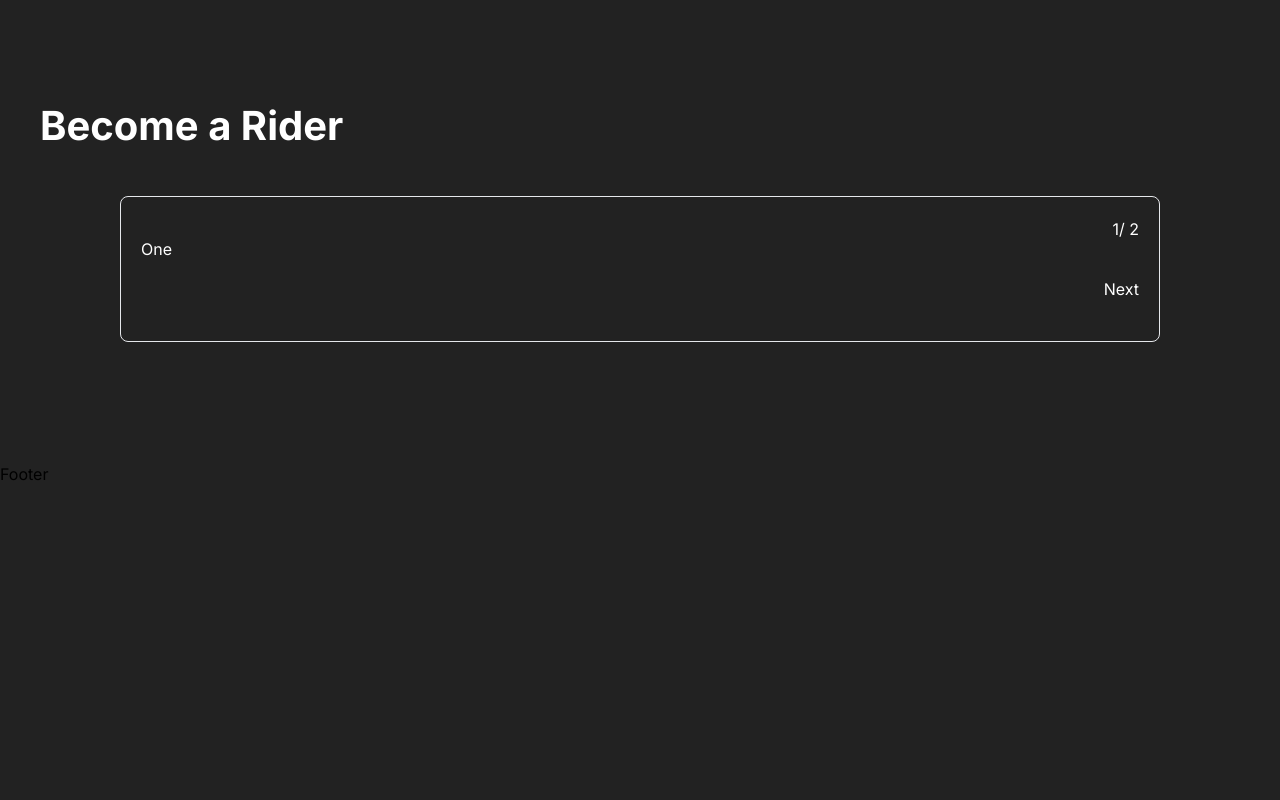
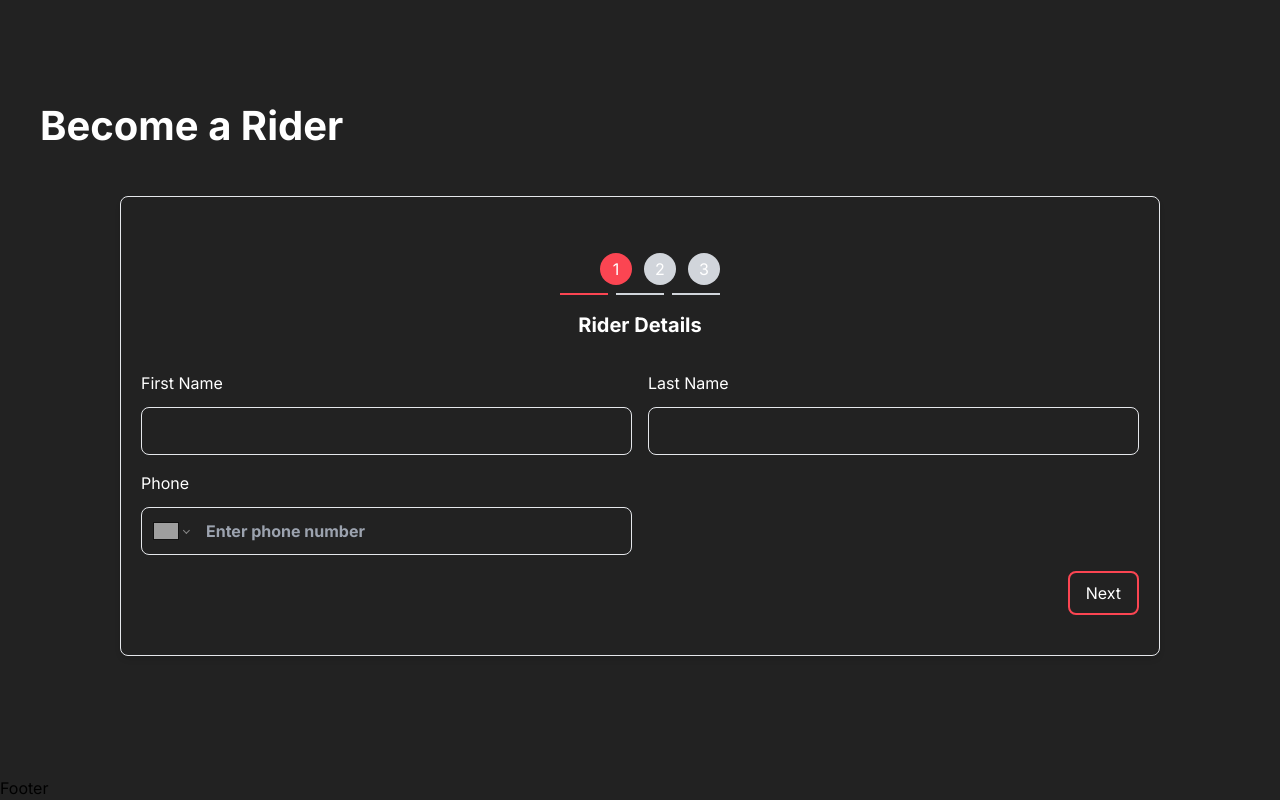
Before and after one commit to komenAnna/Songa, a Next.js app: page / in a window 1280 px wide. Shown: the part 800-1600 px from the top of the page. Before the commit the page ends 1286 px from the top, so only its background shows below. Built offline with nearby package versions, Linux system fonts and the light colour scheme; grey boxes are pictures that could not be loaded.

Commit message:
[update]: finished with the rider's personal details

```diff
--- /dev/null
+++ b/app/components/Elements/Forms/FormWrapper.tsx
@@ -0,0 +1,15 @@
+import React, { ReactNode } from 'react'
+
+type FormWrapperProps = {
+    title: string;
+    children: ReactNode
+}
+
+export default function FormWrapper({title, children}: FormWrapperProps) {
+  return (
+    <>
+      <h2 className='text-center font-bold text-xl m-0 mb-[2rem]'>{title}</h2>
+    <div className='grid gap-[1rem] justify-start grid-cols-2'> {children}</div>
+    </>
+  )
+}
--- /dev/null
+++ b/app/components/Elements/Forms/ImageUploader.tsx
@@ -0,0 +1,38 @@
+import Image from 'next/image';
+import React, { useState, ChangeEvent } from 'react';
+
+function ImageUploader() {
+  const [selectedImage, setSelectedImage] = useState<string | null>(null);
+
+  const handleImageUpload = (event: ChangeEvent<HTMLInputElement>) => {
+    const file = event.target.files?.[0];
+    if (file) {
+      // Perform additional checks/validation on the selected file if needed
+
+      // Read the file and set it as the selected image
+      const reader = new FileReader();
+      reader.onload = () => {
+        setSelectedImage(reader.result as string);
+      };
+      reader.readAsDataURL(file);
+    }
+  };
+
+  return (
+    <div>
+      <input
+        type="file"
+        accept="image/*"
+        onChange={handleImageUpload}
+      />
+      {selectedImage && (
+        <div>
+          <h3>Selected Image:</h3>
+          <Image src={selectedImage} alt="Selected" width={100} height={100} />
+        </div>
+      )}
+    </div>
+  );
+}
+
+export default ImageUploader;
--- /dev/null
+++ b/app/components/Riders/Forms/RiderDetails.tsx
@@ -0,0 +1,68 @@
+import React, { useState } from 'react';
+import FormWrapper from '../../Elements/Forms/FormWrapper';
+import 'react-phone-number-input/style.css';
+import PhoneInput from 'react-phone-number-input';
+import { parsePhoneNumberFromString, formatPhoneNumber } from 'libphonenumber-js';
+import Input from "react-phone-number-input/input"
+
+export default function RiderDetails() {
+  const [phone, setPhone] = useState('');
+  const [isInputEnabled, setIsInputEnabled] = useState(false);
+
+  const handleInputChange = (value: string) => {
+    const phoneNumber = parsePhoneNumberFromString(value);
+    if (phoneNumber && phoneNumber.isValid()) {
+      setPhone(phoneNumber.formatInternational());
+      setIsInputEnabled(true); // Enable the input field for valid phone numbers
+    } else {
+      setPhone(value);
+      setIsInputEnabled(false); // Disable the input field for invalid phone numbers
+    }
+  };
+
+  const CustomInput = (props: any, ref: any) => {
+    const handleInputChange = (event: React.ChangeEvent<HTMLInputElement>) => {
+      setPhone(event.target.value);
+    };
+
+    return (
+      <input
+        {...props}
+        type="tel"
+        // ref={ref}
+        onChange={handleInputChange}
+        value={phone || ''}
+        className="bg-transparent border-0 focus:outline-none h-12 w-full rounded-lg px-3"
+        style={{ color: 'red', fontWeight: 'bold' }} // Example inline styles
+      />
+    );
+  };
+
+  return (
+    <FormWrapper title="Rider Details">
+      <div className='flex flex-col space-y-3'>
+        <label htmlFor="f_name">First Name</label>
+        <input type="text" name="First Name" className='bg-transparent border h-12 rounded-lg' />
+      </div>
+      <div className='flex flex-col space-y-3'>
+        <label htmlFor="l_name">Last Name</label>
+        <input type="text" name="First Name" className='bg-transparent border h-12 rounded-lg' />
+      </div>
+      <div className='flex flex-col space-y-3'>
+        <label htmlFor="f_name">Phone</label>
+        <PhoneInput
+          defaultCountry='KE'
+          placeholder="Enter phone number"
+          value={phone}
+          onChange={handleInputChange}
+          inputComponent={CustomInput}
+          // numberInputProps={{
+          //   readOnly: !isInputEnabled,
+          //   disabled: !isInputEnabled
+          // }}
+          className='bg-transparent border h-12 rounded-lg px-3'
+        />
+      </div>
+    </FormWrapper>
+  );
+}
--- /dev/null
+++ b/app/components/Riders/Forms/Upload.tsx
@@ -0,0 +1,11 @@
+import React from 'react'
+import FormWrapper from '../../Elements/Forms/FormWrapper'
+import ImageUploader from '../../Elements/Forms/ImageUploader'
+
+export default function Upload() {
+  return (
+    <FormWrapper title='Documents Upload'>
+      <ImageUploader />
+    </FormWrapper>
+  )
+}
--- /dev/null
+++ b/app/components/Riders/Preview.tsx
@@ -0,0 +1,8 @@
+import React from 'react'
+import FormWrapper from '../Elements/Forms/FormWrapper'
+
+export default function Preview() {
+  return (
+    <FormWrapper title="Preview">Preview</FormWrapper>
+  )
+}
--- a/app/components/Riders/index.tsx
+++ b/app/components/Riders/index.tsx
@@ -1,26 +1,66 @@
 /* eslint-disable react/jsx-key */
 "use client"
 import { useMultistepForm } from '@/app/hooks/useMultistepForm'
-import React from 'react'
+import React, { FormEvent } from 'react'
+import RiderDetails from './Forms/RiderDetails'
+import Upload from './Forms/Upload'
+import Preview from './Preview'
 
 export default function RegistrationForm() {
   const { steps, currentStepIndex, step, isFirstStep, back, next, isLastStep } = useMultistepForm([
-    <div>One</div>,
-    <div>Two</div>
+    <RiderDetails />,
+    <Upload />,
+    <Preview />
   ])
 
+  function onSubmitHandler(e: FormEvent) {
+    e.preventDefault()
+
+    next()
+  }
+
   return (
-    <div className='relative text-white py-5 border md:mx-20 md:my-10 rounded-lg'>
-        <form action="" className='p-5'>
-          <div className='absolute top-5 right-5'>
-            {currentStepIndex + 1}/ {steps.length}
+    <div className='relative h-auto text-white py-5 border md:mx-20 md:my-10 rounded-lg shadow-md'>
+      <form onSubmit={onSubmitHandler} className='p-5'>
+        <div className="flex my-4 justify-center h-full">
+          <div className="flex flex-col items-end">
+            <div className="flex space-x-3 items-center">
+              {steps.map((_, index) => (
+                <div
+                  key={index}
+                  className={`relative flex items-center justify-center h-8 w-8 rounded-full ${index === currentStepIndex ? 'bg-[#FB4552] text-white' : 'bg-gray-300'
+                    }`}
+                >
+                  {index + 1}
+                  {index !== steps.length - 1 && (
+                    <div
+                      className={`absolute top-1/2 -translate-y-1/2 left-8 h-0.5 ${index <= currentStepIndex ? 'bg-[#FB4552]' : 'bg-gray-300'
+                        }`}
+                    ></div>
+                  )}
                 </div>
+              ))}
+            </div>
+            <div className="flex space-x-2 mt-2">
+              {steps.map((_, index) => (
+                <div
+                  key={index}
+                  className={`h-0.5 w-12 ${index <= currentStepIndex ? 'bg-[#FB4552]' : 'bg-gray-300'
+                    }`}
+                ></div>
+              ))}
+            </div>
+          </div>
+        </div>
+
         {step}
 
         {/* Navigation */}
         <div className='mt-[1rem] flex gap-[.5rem] justify-end'>
           {!isFirstStep && <button type='button' onClick={back}>Back</button>}
-            <button type='button' onClick={next}>
+          <button type='submit' className='rounded-lg border-[#FB4552] px-4 py-2 border-2 flex items-center justify-center space-x-3
+              hover:bg-[#FB4552]
+            '>
             {isLastStep ? "Finish" : "Next"}
           </button>
         </div>
--- a/package.json
+++ b/package.json
@@ -19,8 +19,10 @@
     "heroicons": "^2.0.18",
     "next": "13.4.1",
     "postcss": "8.4.23",
+    "prop-types": "^15.8.1",
     "react": "18.2.0",
     "react-dom": "18.2.0",
+    "react-phone-number-input": "^3.2.23",
     "tailwindcss": "3.3.2",
     "typescript": "5.0.4"
   }
```
Also changed, not shown: 1 other file (tests, documents, lock files or other folders). Lines whose indentation alone changed are shown as unchanged.
